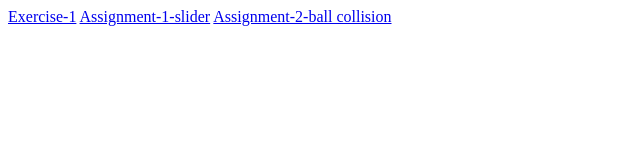
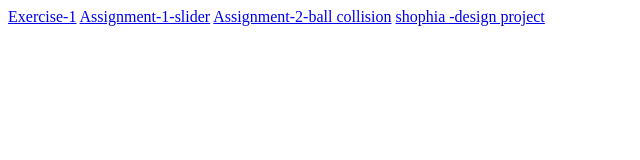
Before and after one commit to pradip17sht/js-experiments, a plain HTML site: page index.html in a window 1280 px wide. Shown: the whole page, without its empty margins (0-640 px from the left). Drawn offline with Linux system fonts and the light colour scheme.

Commit message:
index.html modified

```diff
--- a/index.html
+++ b/index.html
@@ -10,5 +10,6 @@
   <a href="https://pradip17sht.github.io/js-experiments/exercise/">Exercise-1</a>
   <a href="https://pradip17sht.github.io/js-experiments/ast1/">Assignment-1-slider</a>
   <a href="https://pradip17sht.github.io/js-experiments/ast2/">Assignment-2-ball collision</a>
+  <a href="https://pradip17sht.github.io/js-experiments/shophia/">shophia -design project</a>
 </body>
 </html>
```
